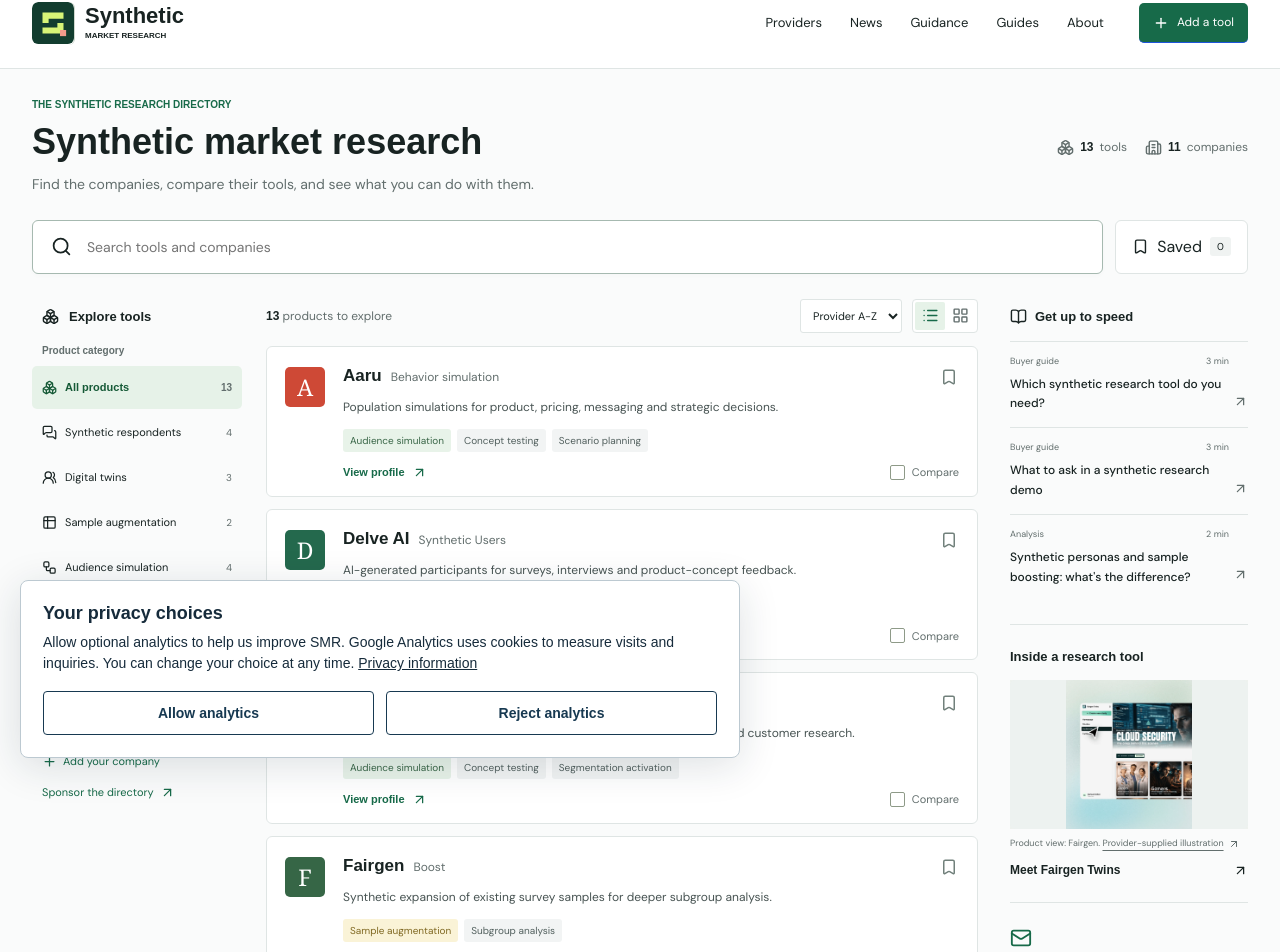
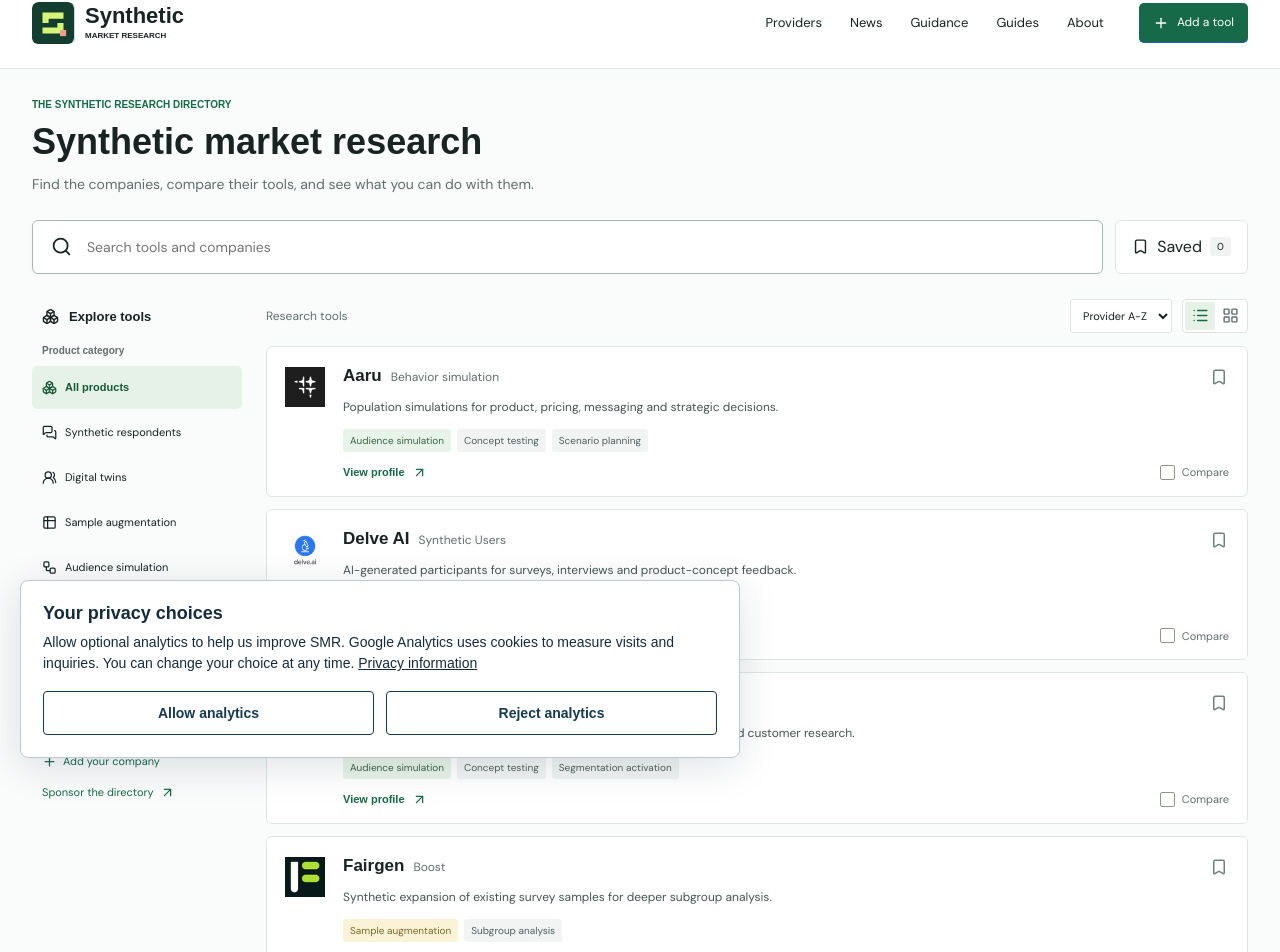
Before and after one commit to aarpee1982/synthetic-research-mvp, a Next.js app: page / in a window 1280 px wide. Shown: the part 22-974 px from the top of the page. Built offline with nearby package versions, Linux system fonts and the light colour scheme; a web font is replaced by a local one.

Commit message:
Show company icons and reviewed directory presentation

```diff
--- /dev/null
+++ b/src/components/CompanyIcon.tsx
@@ -0,0 +1,13 @@
+"use client";
+import Image from "next/image";
+import { useState } from "react";
+import { Building2 } from "lucide-react";
+import icons from "@/lib/provider-icons.json";
+
+export default function CompanyIcon({ id, className = "" }: { id: string; className?: string }) {
+  const [failed, setFailed] = useState(false);
+  const icon = (icons as Record<string, { src: string }>)[id];
+  return <span className={`company-icon ${className}`} aria-hidden="true">
+    {icon && !failed ? <Image src={icon.src} width={40} height={40} alt="" unoptimized onError={() => setFailed(true)} /> : <Building2 size={24} />}
+  </span>;
+}
--- a/src/components/DirectoryExplorer.tsx
+++ b/src/components/DirectoryExplorer.tsx
@@ -64,15 +64,15 @@
       <aside className="pub-filters" id="directory-filters" data-open={filtersOpen}>
         <h2><Boxes size={17} /> Explore tools</h2>
         <fieldset><legend>Product category</legend>
-          <label className={!category ? "is-active" : ""}><input type="radio" name="category" checked={!category} onChange={() => filter(query, "", use)} /><Boxes size={15} /> All products <span>{products.length}</span></label>
-          {categories.map((c, i) => { const Icon = categoryIcons[i]; return <label className={c === category ? "is-active" : ""} key={c}><input type="radio" name="category" checked={c === category} onChange={() => filter(query, c, use)} /><Icon size={15} />{c}<span>{products.filter(p => p.category === c).length}</span></label>; })}
+          <label className={!category ? "is-active" : ""}><input type="radio" name="category" checked={!category} onChange={() => filter(query, "", use)} /><Boxes size={15} /> All products</label>
+          {categories.map((c, i) => { const Icon = categoryIcons[i]; return <label className={c === category ? "is-active" : ""} key={c}><input type="radio" name="category" checked={c === category} onChange={() => filter(query, c, use)} /><Icon size={15} />{c}</label>; })}
         </fieldset>
         <label className="pub-select-label" htmlFor="use-case">What are you working on?</label><select id="use-case" value={use} onChange={e => filter(query, category, e.target.value)}><option value="">All use cases</option>{uses.map(u => <option key={u}>{u}</option>)}</select>
         {active && <button className="pub-reset" onClick={() => filter("", "", "", false)}>Clear filters <X size={14} /></button>}
         <div className="pub-filter-note"><p>Building a research tool?</p><Link href="/submit"><Plus size={15} /> Add your company</Link><Link href="/advertise">Sponsor the directory <ArrowUpRight size={15} /></Link></div>
       </aside>
       <div className="hub-results">
-        <div className="pub-results-heading"><p role="status"><strong>{list.length}</strong> {list.length === 1 ? "product" : "products"}{active ? " matching your search" : " to explore"}</p><div className="hub-result-controls"><label><span className="pub-sr">Sort</span><select aria-label="Sort" value={sort} onChange={e => setSort(e.target.value)}><option value="az">Provider A-Z</option><option value="category">Category</option></select></label><div className="hub-view-toggle" role="group" aria-label="Display"><button aria-label="List view" title="List view" aria-pressed={view === "list"} onClick={() => filter(query, category, use, savedOnly, "list")}><List size={17} /></button><button aria-label="Grid view" title="Grid view" aria-pressed={view === "grid"} onClick={() => filter(query, category, use, savedOnly, "grid")}><LayoutGrid size={17} /></button></div></div></div>
+        <div className="pub-results-heading"><p role="status">{active ? "Search results" : "Research tools"}{active && <span className="pub-sr">: {list.length} matches</span>}</p><div className="hub-result-controls"><label><span className="pub-sr">Sort</span><select aria-label="Sort" value={sort} onChange={e => setSort(e.target.value)}><option value="az">Provider A-Z</option><option value="category">Category</option></select></label><div className="hub-view-toggle" role="group" aria-label="Display"><button aria-label="List view" title="List view" aria-pressed={view === "list"} onClick={() => filter(query, category, use, savedOnly, "list")}><List size={17} /></button><button aria-label="Grid view" title="Grid view" aria-pressed={view === "grid"} onClick={() => filter(query, category, use, savedOnly, "grid")}><LayoutGrid size={17} /></button></div></div></div>
         <div className={`pub-product-grid is-${view}`}>
           {list.map(p => <article className="pub-product-card" key={p.slug} data-category={categories.indexOf(p.category)}>
             <div className="pub-product-card-head"><ProductMark product={p} /></div>
@@ -84,6 +84,7 @@
           </article>)}
         </div>
         {list.length === 0 && <div className="pub-empty">{savedOnly ? <Bookmark size={28} /> : <Search size={28} />}<h3>{savedOnly && bookmarked.length === 0 ? "No saved tools yet" : "No matching products"}</h3><p>{savedOnly && bookmarked.length === 0 ? "Your saved tools will appear here." : "Try another name or clear your filters."}</p><button className="pub-button" onClick={() => filter("", "", "", false)}>Show all products <ArrowRight size={16} /></button></div>}
+        <div className="industry-full-list"><Link href="/providers" target="_blank" rel="noopener noreferrer">See all synthetic providers <ArrowUpRight size={20}/><span className="pub-sr"> (opens in a new tab)</span></Link></div>
         <p className="pub-directory-note">Updated 6 September 2026. <Link href="/submit">Suggest a tool</Link><Link href="/methodology">About the directory</Link></p>
       </div>
       {rail}
--- a/src/components/DirectoryHub.tsx
+++ b/src/components/DirectoryHub.tsx
@@ -1,9 +1,8 @@
 import Link from "next/link";
-import { ArrowUpRight, BookOpen, Mail, Plus, Building2, Boxes } from "lucide-react";
+import { ArrowUpRight } from "lucide-react";
 import DirectoryExplorer from "./DirectoryExplorer";
-import { PublicationFrame, ProductVisual } from "./PublicationUI";
-import { categories, products, providerCount, uses } from "@/lib/directory";
-import { stories } from "@/lib/publication";
+import { PublicationFrame } from "./PublicationUI";
+import { categories, uses } from "@/lib/directory";
 import { news } from "@/lib/industry-news";
 import { guidance } from "@/lib/guidance";
 import { NewsCard } from "./IndustryUI";
@@ -13,21 +12,13 @@
   return <PublicationFrame>
     <header className="hub-heading pub-wrap">
       <div><p className="hub-kicker">THE SYNTHETIC RESEARCH DIRECTORY</p><h1>{home ? "Synthetic market research" : "Explore synthetic research tools"}</h1><p>Find the companies, compare their tools, and see what you can do with them.</p></div>
-      <div className="hub-counts"><span><Boxes size={17} /><strong>{products.length}</strong> tools</span><span><Building2 size={17} /><strong>{providerCount}</strong> companies</span></div>
     </header>
     <DirectoryExplorer
       initialQuery={typeof params.q === "string" ? params.q.slice(0, 200) : ""}
       initialCategory={categories.includes(params.category as typeof categories[number]) ? params.category : ""}
       initialUse={uses.includes(params.use || "") ? params.use : ""}
       initialSavedOnly={params.saved === "1"} initialView={params.view}
-      rail={<aside className="hub-rail" aria-label="Around the industry">
-        <section className="hub-guide-links"><h2><BookOpen size={17} /> Get up to speed</h2>{stories.slice(0, 3).map(s => <Link href={`/insights/${s.slug}`} key={s.slug}><span>{s.type} <span>{s.minutes} min</span></span><strong>{s.title}</strong><ArrowUpRight size={15} /></Link>)}</section>
-        <section className="hub-product-peek"><h2>Inside a research tool</h2><ProductVisual /><Link href="/directory/fairgen-twins">Meet Fairgen Twins <ArrowUpRight size={15} /></Link></section>
-        <section className="hub-brief"><Mail size={22} /><h2>The Synthetic Brief</h2><p>New tools, company updates, and research explained simply.</p><Link href="/newsletter">Get the newsletter <ArrowUpRight size={16} /></Link></section>
-        <Link href="/submit" className="hub-add-link"><Plus size={17} /> Add your tool. It&apos;s free.</Link>
-      </aside>}
     />
-    <div className="pub-wrap industry-full-list"><Link href="/providers" target="_blank" rel="noopener noreferrer">See the full list of synthetic providers <ArrowUpRight size={18}/><span className="sr-only"> (opens in a new tab)</span></Link></div>
     {home && <div className="pub-wrap industry-home-sections"><section className="industry-section"><div className="industry-section-heading"><div><p className="hub-kicker">FROM AROUND THE INDUSTRY</p><h2>News & company updates</h2></div><Link href="/news">See all news <ArrowUpRight size={18}/></Link></div><div className="industry-news-grid">{news.slice(0,6).map(n=><NewsCard item={n} key={n.id}/>)}</div></section><section className="industry-section"><div className="industry-section-heading"><div><p className="hub-kicker">START WITH GOOD PRACTICE</p><h2>Guidance from the institutions</h2></div><Link href="/guidance">Explore guidance <ArrowUpRight size={18}/></Link></div><div className="industry-guidance-preview">{guidance.slice(0,3).map(g=><Link href={`/guidance#${g.id}`} key={g.id}><span>{g.institution}</span><strong>{g.title}</strong><ArrowUpRight size={18}/></Link>)}</div></section></div>}
   </PublicationFrame>;
 }
--- a/src/components/IndustryUI.tsx
+++ b/src/components/IndustryUI.tsx
@@ -3,9 +3,10 @@
 import { Provider, getProvider } from "@/lib/providers";
 import { NewsItem, dateLabel } from "@/lib/industry-news";
 import SourceImage from "./SourceImage";
+import CompanyIcon from "./CompanyIcon";
 
 export function ProviderCard({ provider: p }: { provider: Provider }) {
-  return <article className="industry-provider"><div className="industry-provider-top"><span className="industry-letter" aria-hidden="true">{p.name.slice(0, 2).toUpperCase()}</span><div><h2><Link href={`/providers/${p.slug}`}>{p.name}</Link></h2><span>{p.kind}</span></div><ArrowUpRight size={18} /></div><p>{p.summary}</p><div className="industry-card-bottom"><span className="industry-tag">{p.category}</span><Link href={`/providers/${p.slug}`} aria-label={`Explore ${p.name}`}>Explore <ArrowRight size={15}/></Link></div></article>;
+  return <article className="industry-provider"><div className="industry-provider-top"><CompanyIcon id={p.slug}/><div><h2><Link href={`/providers/${p.slug}`}>{p.name}</Link></h2><span>{p.kind}</span></div><ArrowUpRight size={18} /></div><p>{p.summary}</p><div className="industry-card-bottom"><span className="industry-tag">{p.category}</span><Link href={`/providers/${p.slug}`} aria-label={`Explore ${p.name}`}>Explore <ArrowRight size={15}/></Link></div></article>;
 }
 export function NewsCard({ item }: { item: NewsItem }) {
   const provider = getProvider(item.provider);
--- a/src/components/PublicationUI.tsx
+++ b/src/components/PublicationUI.tsx
@@ -3,6 +3,7 @@
 import { ArrowRight, ArrowUpRight } from "lucide-react";
 import Nav from "./Nav";
 import Footer from "./Footer";
+import CompanyIcon from "./CompanyIcon";
 import { Product, products } from "@/lib/directory";
 import { Story } from "@/lib/publication";
 
@@ -13,7 +14,7 @@
   return <header className="pub-intro pub-wrap"><p className="pub-eyebrow">{eyebrow}</p><h1>{title}</h1>{children && <div className="pub-dek">{children}</div>}</header>;
 }
 export function ProductMark({ product }: { product: Product }) {
-  return <span className="pub-product-mark" style={{ backgroundColor: product.color }} aria-hidden="true">{product.company === "Qualtrics" ? "XM" : product.company.slice(0, 1)}</span>;
+  return <CompanyIcon id={product.slug} className="pub-product-mark" />;
 }
 export function ProductLink({ product }: { product: Product }) {
   return <Link className="pub-product-link" href={`/directory/${product.slug}`}><ProductMark product={product} /><span><strong>{product.company}</strong><small>{product.name}</small></span><ArrowUpRight size={18} /></Link>;
```
Also changed, not shown: src/components/ProductCompare.tsx (+2 -2 lines).
